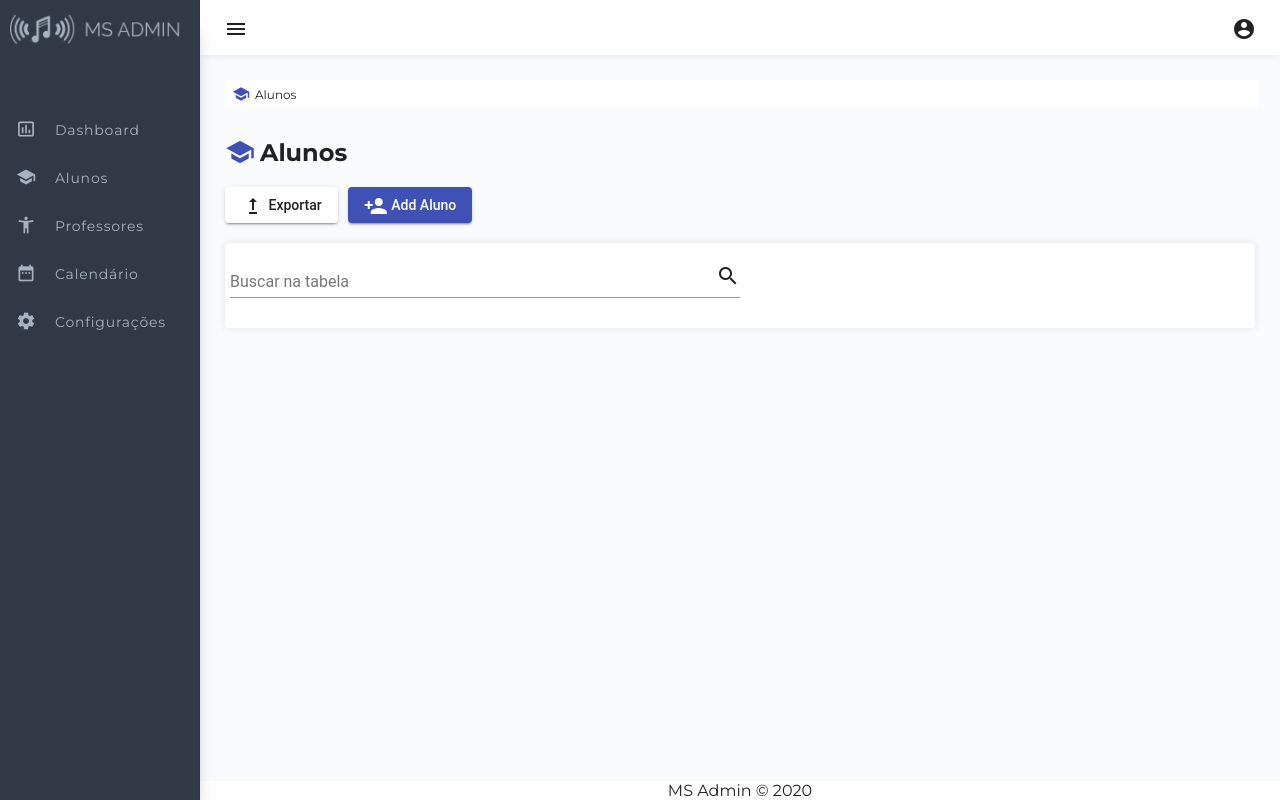
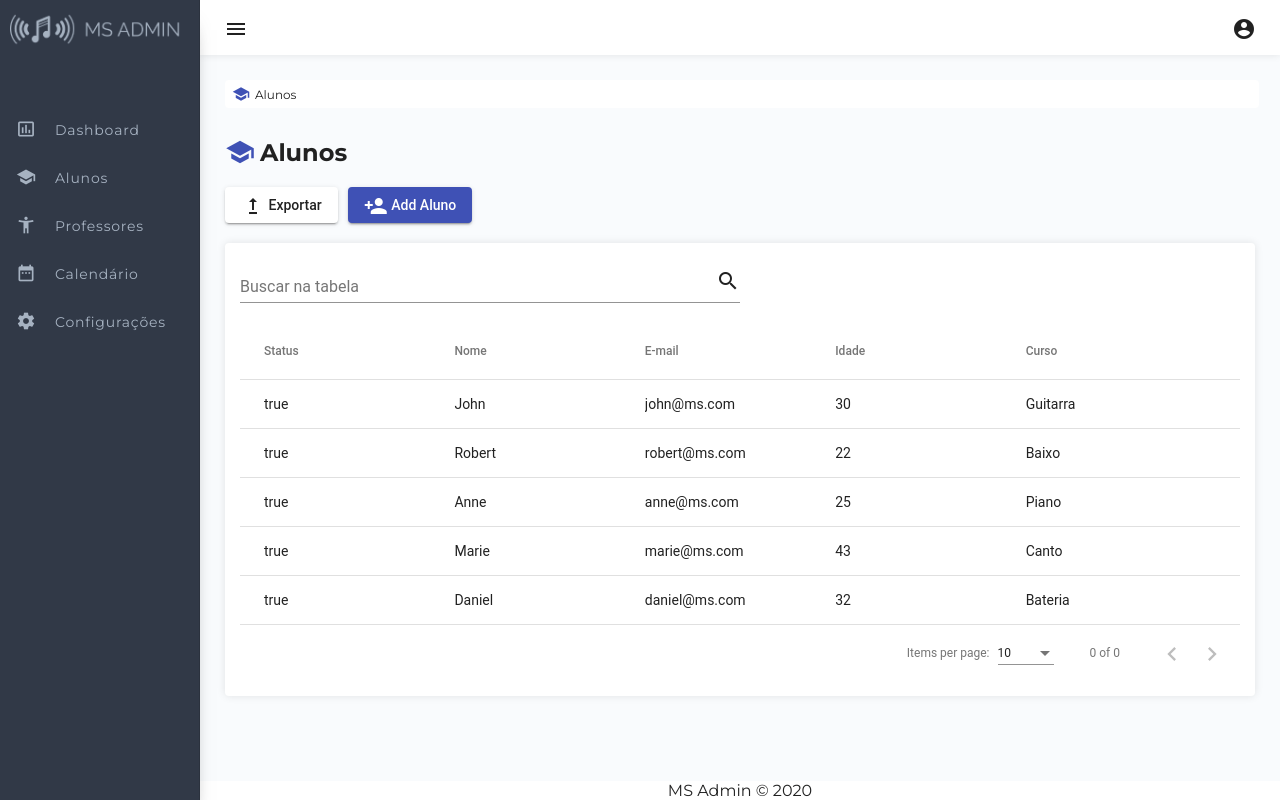
Before and after one commit to dnuneswebdev/ms-admin, an Angular app: page /students in a window 1280 px wide. Built offline with nearby package versions, Linux system fonts and the light colour scheme; data requests are answered from the project's data file.

Commit message:
Configured datatable component to recieve data dynamically; Students main page getting all students array and passing data to datatable;

```diff
--- a/db.json
+++ b/db.json
@@ -10,7 +10,7 @@
       "name": "John",
       "email": "john@ms.com",
       "age": 30,
-      "course": "Guitar",
+      "course": "Guitarra",
       "status": true
     },
     {
@@ -18,7 +18,7 @@
       "name": "Robert",
       "email": "robert@ms.com",
       "age": 22,
-      "course": "Bass",
+      "course": "Baixo",
       "status": true
     },
     {
@@ -34,7 +34,7 @@
       "name": "Marie",
       "email": "marie@ms.com",
       "age": 43,
-      "course": "Singer",
+      "course": "Canto",
       "status": true
     },
     {
@@ -42,7 +42,7 @@
       "name": "Daniel",
       "email": "daniel@ms.com",
       "age": 32,
-      "course": "Drums",
+      "course": "Bateria",
       "status": true
     }
   ],
--- a/src/app/pages/students/main/students.component.html
+++ b/src/app/pages/students/main/students.component.html
@@ -23,6 +23,8 @@
 
   <!-- content -->
   <div class="content">
-    <app-datatable></app-datatable>
+    <app-datatable [tableData]="students" [tableColumns]="['status', 'name', 'email', 'age', 'course']"
+      [tableHeaderCells]="['Status', 'Nome', 'E-mail', 'Idade', 'Curso']">
+    </app-datatable>
   </div>
 </section>
--- a/src/app/pages/students/main/students.component.ts
+++ b/src/app/pages/students/main/students.component.ts
@@ -23,8 +23,8 @@ export class StudentsComponent implements OnInit {
 
   getAllStudents() {
     this.studentsService.getAllStudents()
-      .subscribe((students) => {
-        console.log(students);
+      .subscribe((students: Student[]) => {
+        this.students = students;
       })
   }
 
--- a/src/app/shared/components/datatable/datatable.component.html
+++ b/src/app/shared/components/datatable/datatable.component.html
@@ -8,5 +8,17 @@
   </div>
 
   <!-- table -->
+  <mat-table [dataSource]="tableData" matSort>
+    <ng-container *ngFor="let column of tableColumns; let i = index;" [matColumnDef]="column">
+      <mat-header-cell *matHeaderCellDef mat-sort-header>{{tableHeaderCells[i]}}</mat-header-cell>
+      <mat-cell *matCellDef="let element">{{element[column]}}</mat-cell>
+    </ng-container>
 
+    <mat-header-row *matHeaderRowDef="tableColumns"></mat-header-row>
+    <mat-row *matRowDef="let row; columns: tableColumns;"></mat-row>
+
+  </mat-table>
+
+  <!-- paginator -->
+  <mat-paginator #paginator [pageSize]="10" [pageSizeOptions]="[10, 20, 50]"></mat-paginator>
 </div>
--- a/src/app/shared/components/datatable/datatable.component.ts
+++ b/src/app/shared/components/datatable/datatable.component.ts
@@ -7,6 +7,9 @@ import { Component, OnInit, Input } from '@angular/core';
 })
 export class DatatableComponent implements OnInit {
 
+  @Input() tableData: Array<any>;
+  @Input() tableColumns: Array<string>;
+  @Input() tableHeaderCells: Array<string>;
 
   constructor() { }
 
--- a/src/styles.css
+++ b/src/styles.css
@@ -37,7 +37,7 @@ app-breadcrumb {
 
 .content {
   background-color: #fff;
-  padding: 10px 5px;
+  padding: 15px;
   box-shadow: 0 0 0.5rem rgba(0, 0, 0, 0.1) !important;
   border-radius: 4px;
 }
```
